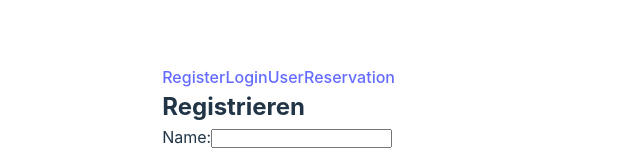
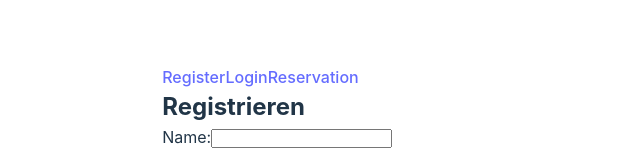
Before and after one commit to F-Krc/hotelreservierung, a React (Vite) app in the folder frontend/: page /register in a window 1280 px wide. Shown: the part 236-387 px from the top of the page, without its empty margins (319-959 px from the left). Built offline with nearby package versions, Linux system fonts and the light colour scheme.

Commit message:
datei hochgeladen

```diff
--- a/frontend/src/App.jsx
+++ b/frontend/src/App.jsx
@@ -18,15 +18,15 @@ const App = () => {
   return (
     <Router>
       <nav>
-        <NavLink to="register" activeClassName="active">
+        {!isLoggedIn && <NavLink to="register" activeClassName="active">
           Register
-        </NavLink>
+        </NavLink>}
         <NavLink to="login" activeClassName="active">
           Login
         </NavLink>
-        <NavLink to="user" activeClassName="active">
+        {isLoggedIn && <NavLink to="user" activeClassName="active">
           User
-        </NavLink>
+        </NavLink>}
         <NavLink to="reservation" activeClassName="active">
           Reservation
         </NavLink>
@@ -35,7 +35,7 @@ const App = () => {
       <Routes>
         <Route path="/register" element={<Register />} />
         <Route path="/login" element={<Login />} />
-        <Route path="/user" element={isLoggedIn && <User />} />
+        <Route path="/user" element={<User />} />
         <Route path="/reservation" element={<Reservation />} />
         <Route path="*" element={<NotFound />} />
       </Routes>
--- a/frontend/src/components/Register.jsx
+++ b/frontend/src/components/Register.jsx
@@ -52,7 +52,7 @@ function Register() {
       </form>
       <div className="register-ask-container">
         <span>Du hast schon einen Account?</span>
-        <Link to="/users/login">Anmeldung</Link>
+        <Link to="/login">Anmeldung</Link>
       </div>
       {successMessage && <p className="success-message">{successMessage}</p>}
     </div>
```
Also changed, not shown: 1 other file (tests, documents, lock files or other folders).
